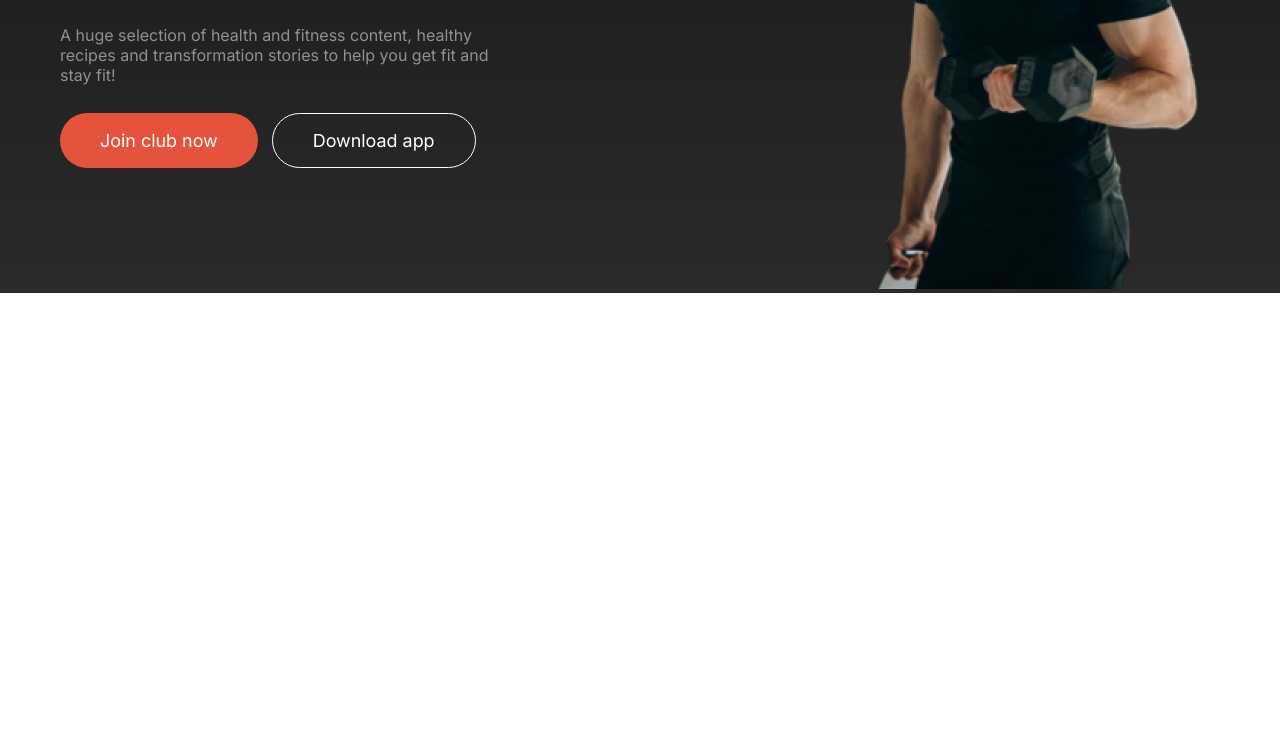
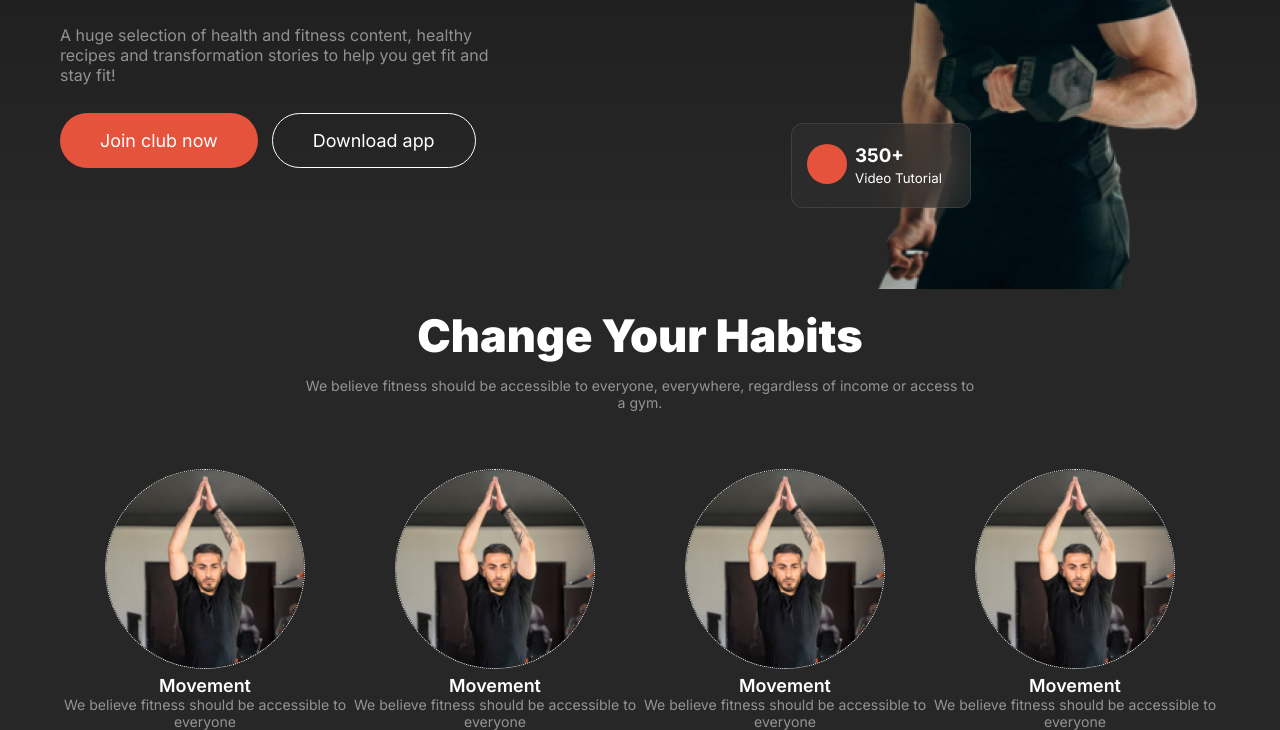
Before and after one commit to anikshajol/versatile-ui, a plain HTML site: page index.html in a window 1280 px wide. Shown: the part 457-1187 px from the top of the page. Before the commit the page ends 800 px from the top, so only its background shows below. Drawn offline with Linux system fonts and the light colour scheme.

Commit message:
habit container complete

```diff
--- a/index.html
+++ b/index.html
@@ -42,13 +42,60 @@
 
         <div class="banner-img">
           <img src="./images/Images 2.png" alt="" />
+          <div class="badge d-flex">
+            <div class="badge-color"></div>
+            <div class="badge-content">
+              <h3>350+</h3>
+              <p><small>Video Tutorial</small></p>
+            </div>
+          </div>
         </div>
       </section>
     </header>
     <!-- header section end -->
 
     <!-- main section start -->
-    <main></main>
+    <main>
+      <section class="habit-container">
+        <div class="habit-content">
+          <h2 class="title">Change Your Habits</h2>
+          <p class="description">
+            We believe fitness should be accessible to everyone, everywhere,
+            regardless of income or access to a gym.
+          </p>
+        </div>
+        <div class="habit-card-container d-flex">
+          <div class="habit-card">
+            <img src="./images/image 2.png" alt="a man movement in a gym" />
+            <h3 class="card-title">Movement</h3>
+            <p class="description">
+              We believe fitness should be accessible to everyone
+            </p>
+          </div>
+          <div class="habit-card">
+            <img src="./images/image 2.png" alt="a man movement in a gym" />
+            <h3 class="card-title">Movement</h3>
+            <p class="description">
+              We believe fitness should be accessible to everyone
+            </p>
+          </div>
+          <div class="habit-card">
+            <img src="./images/image 2.png" alt="a man movement in a gym" />
+            <h3 class="card-title">Movement</h3>
+            <p class="description">
+              We believe fitness should be accessible to everyone
+            </p>
+          </div>
+          <div class="habit-card">
+            <img src="./images/image 2.png" alt="a man movement in a gym" />
+            <h3 class="card-title">Movement</h3>
+            <p class="description">
+              We believe fitness should be accessible to everyone
+            </p>
+          </div>
+        </div>
+      </section>
+    </main>
     <!-- main section end -->
 
     <!-- footer section start -->
--- a/styles/responsive.css
+++ b/styles/responsive.css
@@ -24,4 +24,14 @@
   .banner-content h1 {
     font-size: 4rem;
   }
+
+  .badge {
+    margin-top: -470px;
+    margin-left: 0px;
+  }
+
+  .habit-card-container {
+    flex-direction: column;
+    gap: 10px;
+  }
 }
--- a/styles/style.css
+++ b/styles/style.css
@@ -11,6 +11,7 @@
 body {
   max-width: 1440px;
   margin: auto;
+  background: rgb(39, 39, 39);
 }
 
 /* shared style */
@@ -58,7 +59,8 @@ button {
 }
 
 .nav,
-.banner-container {
+.banner-container,
+section {
   max-width: 1160px;
   margin: 0 auto;
 }
@@ -67,7 +69,7 @@ button {
 
 #header {
   /* background: rgb(17, 17, 17); */
-  background: linear-gradient(180deg, rgba(17, 17, 17), rgb(43, 42, 42) 100%);
+  background: linear-gradient(180deg, rgba(17, 17, 17), rgb(39, 39, 39) 100%);
 
   /* min-height: 715px; */
 }
@@ -151,3 +153,70 @@ button {
 #banner-btn-two {
   display: none;
 }
+
+.badge {
+  width: 180px;
+  color: rgb(255, 255, 255);
+  gap: 8px;
+  border: 1px solid rgba(255, 255, 255, 0.1);
+  border-radius: 12px;
+  backdrop-filter: blur(20px);
+  background: rgba(48, 48, 48, 0.54);
+  padding: 20px 15px;
+  margin-top: -170px;
+  margin-left: -80px;
+}
+
+.badge-color {
+  width: 40px;
+  height: 40px;
+  border-radius: 50%;
+  background-color: var(--primary-color);
+}
+
+/* main are start */
+
+main {
+  background: rgb(39, 39, 39);
+  /* height: 500px; */
+}
+
+/* habit container */
+
+.habit-container {
+  padding-top: 100px;
+}
+
+.habit-content {
+  text-align: center;
+
+  width: 671px;
+  margin: auto;
+}
+.habit-content p {
+  margin-top: 14px;
+  margin-bottom: 58px;
+}
+
+.habit-card img {
+  width: 200px;
+  height: 200px;
+  border-radius: 50%;
+  object-fit: cover;
+  border: 1px dotted rgb(255, 255, 255);
+}
+
+.habit-card .card-title {
+  color: rgb(255, 255, 255);
+  font-size: 1.12rem;
+  font-weight: 600;
+  margin-top: 6px;
+}
+
+.habit-card {
+  display: flex;
+  flex-direction: column;
+  justify-content: center;
+  align-items: center;
+  text-align: center;
+}
```
